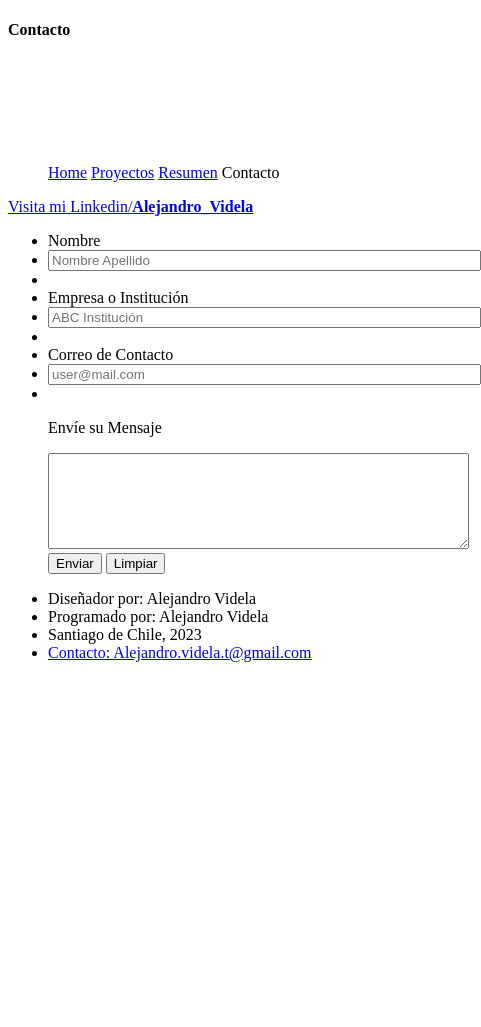
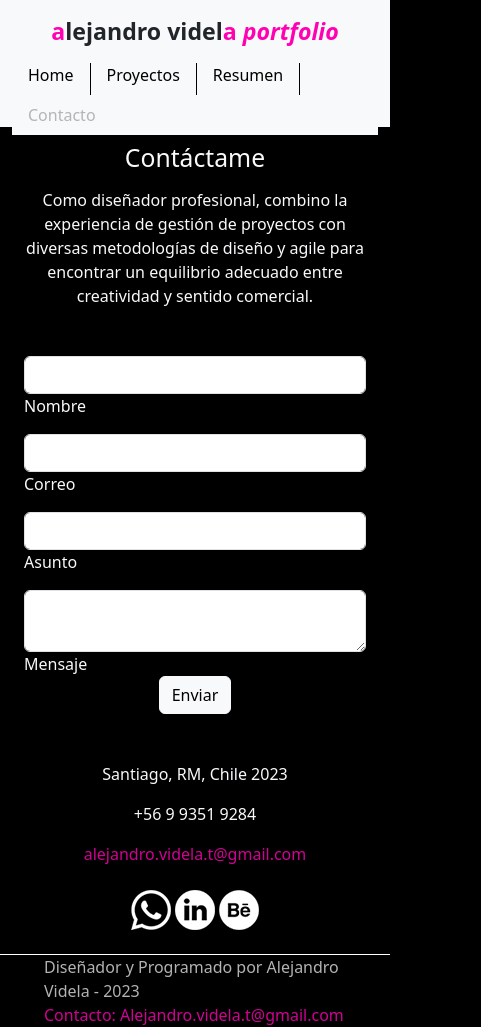
Before and after one commit to ShonenBat51/PF_Videla, a plain HTML site: page pages/contacto.html in a window 390 px wide. Shown: the whole page, 481 px wide, since content can reach past the window. Before the commit the page ends 873 px from the top, so only its background shows below. Drawn offline with nearby package versions, Linux system fonts and the light colour scheme.

Commit message:
se agrega contacto, se corrigen errores de responsive y colores

```diff
--- a/SASS/scss/_footer.scss
+++ b/SASS/scss/_footer.scss
@@ -4,7 +4,26 @@ footer {
     ul {
 
         #fuentecolorclaro {
-            color:rgb(51, 51, 51);
+            color:rgb(179, 179, 179);
+            div {
+                    a:link {
+                        color: #d10293;
+                        background-color: transparent;
+                        text-decoration: none;
+                      }
+
+                      a:hover {
+                        color: #770055;
+                        background-color: transparent;
+                        text-decoration: underline;
+                      }
+                      a:active {
+                        color: #db099c;
+                        background-color: transparent;
+                        text-decoration: underline;
+
+                }
+            }
         }
     }
 }
--- a/SASS/scss/_header.scss
+++ b/SASS/scss/_header.scss
@@ -10,6 +10,10 @@ header {
             }
         }
         div {
+            @media screen and (max-width: 576px)
+            { display: flex;
+                align-items: center;
+                justify-content: center;}
                 .nav {
                     --bs-nav-link-padding-x: 1rem;
                     --bs-nav-link-padding-y: 0.5rem;
--- /dev/null
+++ b/SASS/scss/contacto/_main.scss
@@ -0,0 +1,33 @@
+main {
+    height: 75vh;
+    .animate__fadeInRight {
+        animation-duration: 1s;
+      }
+      section {
+        div {
+            div {
+                ul {
+                    li {
+                        a:link {
+                            color: #d10293;
+                            background-color: transparent;
+                            text-decoration: none;
+                          }
+
+                          a:hover {
+                            color: #770055;
+                            background-color: transparent;
+                            text-decoration: underline;
+                          }
+                          a:active {
+                            color: #db099c;
+                            background-color: transparent;
+                            text-decoration: underline;
+
+                    }
+                    }
+                }
+            }
+        }
+      }
+   }
--- /dev/null
+++ b/SASS/scss/contacto/contacto.scss
@@ -0,0 +1 @@
+@import "./main";
--- a/SASS/scss/style.scss
+++ b/SASS/scss/style.scss
@@ -6,3 +6,4 @@
 @import "./resumen/resumen.scss";
 @import "./proyectos/proyectos.scss";
 @import "./snusi/snusi.scss";
+@import "./contacto/contacto.scss";
--- a/pages/contacto.html
+++ b/pages/contacto.html
@@ -4,50 +4,127 @@
     <meta charset="UTF-8">
     <meta http-equiv="X-UA-Compatible" content="IE=edge">
     <meta name="viewport" content="width=device-width, initial-scale=1.0">
+    <meta name="description" content="Contacto Personal">
+    <meta name="keywords" content="contacto, red social, linkedin, whatsapp, correo">
+    <link
+    rel="shortcut icon"
+    href="../assets/favicon.ico"
+    type="image/x-icon" />
+    <link href="https://cdn.jsdelivr.net/npm/bootstrap@5.3.0-alpha1/dist/css/bootstrap.min.css"
+    rel="stylesheet"
+    integrity="sha384-GLhlTQ8iRABdZLl6O3oVMWSktQOp6b7In1Zl3/Jr59b6EGGoI1aFkw7cmDA6j6gD"
+    crossorigin="anonymous">
+
+    <link
+    rel="stylesheet"
+    href="https://cdnjs.cloudflare.com/ajax/libs/animate.css/4.1.1/animate.min.css"/>
+
+    <link rel="stylesheet" href="../css/style.css/style.css">
     <title>Contacto</title>
 </head>
 <link rel="stylesheet" href="../css/styles.css">
 <title>AV Portfolio</title>
 </head>
-<body>
-<header> <h4>Contacto</h4></header>
-<nav>
-<ul>
-    <list><a href="../index.html">Home</a></list>
-    <list><a href="./proyectos.html">Proyectos</a></list>
-    <list><a href="./resumen.html">Resumen</a></list>
-    <list><a>Contacto</a></list>
-</ul>
-</nav>
+<body class="bg-black">
+    <header class="container-fluid bg-light">
+        <nav class="row h-100 align-content-center">
+            <div class="col-sm-12 col-lg-4 d-flex justify-content-center align-content-center bg-light fs-3 fw-semibold h-50 animate__animated animate__pulse animate__infinite"> <a id="fuentecolorfuerte">a</a><a>lejandro videl</a><a id="fuentecolorfuerte">a <em>portfolio</em></a></div>
 
-    <p> <a id="Contactame" href="https://www.linkedin.com/in/alejandro-videla-torres/" target="_blank">Visita mi Linkedin/<strong>Alejandro_Videla</strong> </a> </p>
-<ul id="formu" >
-    <form action="" method="post">
-        <li><div>     <label for="nombre">Nombre</label></li>
-        <li><input type="text" name="" id="nombre" placeholder="Nombre Apellido" size="51"></div></li>
-        <li></li>
-        <li><div>        <label for="empresa">Empresa o Institución</label></li>
-        <li><input type="text" name="" id="empresa" placeholder="ABC Institución" size="51"></div></li>
-        <li></li>
-        <li><div>        <label for="correo">Correo de Contacto</label></li>
-        <li><input type="text" name="" id="correo" required placeholder="user@mail.com" size="51"></div></li>
+            <div class="col-sm-12 col-lg-8 h-50 align-items-center">
+                <ul class="nav d-flex justify-content-sm-center justify-content-lg-end bg-light">
+                    <li id= margen_negro_der class="nav-item ">
+                      <a class="nav-link" href="../index.html">Home</a>
+                    </li>
+                    <li id= margen_negro_der class="nav-item">
+                      <a class="nav-link" href="./proyectos.html">Proyectos</a>
+                    </li>
+                    <li id= margen_negro_der class="nav-item">
+                      <a class="nav-link" href="./resumen.html">Resumen</a>
+                    </li>
+                    <li class="nav-item">
+                      <a class="nav-link disabled" href="./contacto.html">Contacto</a>
+                    </li>
+                  </ul>
+            </div>
+        </nav>
+    </header>
 
+<main class="h-auto">
+<section class="text-light animate__animated animate__fadeInRight animate__delay-1s">
+    <div class="container">
+    <h2 class="font-weight-bold text-center my-3 text">Contáctame</h2>
+    <p class="text-center mb-5">Como diseñador profesional, combino la experiencia de gestión de proyectos con diversas metodologías de diseño y agile para encontrar un equilibrio adecuado entre creatividad y sentido comercial.
+    </p>
+    </div>
+    <div class="row container mx-auto">
+        <div class="col-md-9 mb-5">
+            <form>
+                <div class="row">
+                    <div class="col-md-6">
+                        <div class="md-form mb-3">
+                            <input type="text" id="name" class="form-control">
+                            <label for="name" class="">Nombre</label>
+                        </div>
+                    </div>
+                    <div class="col-md-6">
+                        <div class="md-form mb-3">
+                            <input type="text" id="email" class="form-control">
+                            <label for="email" class="">Correo</label>
+                        </div>
+                    </div>
+                </div>
+                <div class="row">
+                    <div class="col-md-12">
+                        <div class="md-form mb-3">
+                            <input type="text" id="subject" class="form-control">
+                            <label for="subject" class="">Asunto</label>
+                        </div>
+                    </div>
+                </div>
+                <div class="row">
+                    <div class="col-md-12">
 
-        <li></li>
-        <p>Envíe su Mensaje</p>
-<textarea name="" id="cuadrotexto" cols="50" rows="6"></textarea>
-        <div>
-<input id="enviar" type="submit" value=Enviar />
-<input id="reset" type="reset" value=Limpiar />
+                        <div class="md-form">
+                            <textarea type="text" id="message" class="form-control md-textarea"></textarea>
+                            <label for="message">Mensaje</label>
+                        </div>
+                    </div>
+                </div>
+            </form>
+            <div class="text-center">
+                <a type="submit" class="btn btn-light">Enviar</a>
+            </div>
         </div>
-    </form>
-</ul>
+        <div class="col-md-3 text-center">
+            <ul class="list-unstyled">
+                <li>
+                    <p>Santiago, RM, Chile 2023</p>
+                </li>
+                <li>
+                    <p>+56 9 9351 9284</p>
+                </li>
+                <li class="mb-4">
+                    <a href="mailto:alejandro.videla.t@gmail.com">alejandro.videla.t@gmail.com</a>
+                </li>
+                <div class="container mb-4">
+                    <a href="http://wa.me/+56993519284"><img src="../images/whatsapp.png"></a>
+                    <a href="https://www.linkedin.com/in/alejandro-videla-torres/"><img src="../images/linkedin.png"></a>
+                    <a href="https://www.behance.net/alejandro_videla"><img src="../images/behance.png"></a>
+                </div>
+            </ul>
+
+        </div>
+    </div>
+
+</section>
+</main>
+
+<footer class="container-fluid">
+    <ul class="row bg-black">
+        <div id="fuentecolorclaro">Diseñador y Programado por Alejandro Videla - 2023<div>
+        <div id="fuentecolorclaro"><a href=mailto:alejandro.videla.t@gmail.com>Contacto: Alejandro.videla.t@gmail.com</a></div>
+    </ul>
+</footer>
+<script src="https://cdn.jsdelivr.net/npm/bootstrap@5.3.0-alpha1/dist/js/bootstrap.bundle.min.js" integrity="sha384-w76AqPfDkMBDXo30jS1Sgez6pr3x5MlQ1ZAGC+nuZB+EYdgRZgiwxhTBTkF7CXvN" crossorigin="anonymous"></script>
 </body>
-<footer>
-    <ul>
-    <li>Diseñador por: Alejandro Videla</li>
-    <li>Programado por: Alejandro Videla</li>
-    <li>Santiago de Chile, 2023</li>
-    <li><a href=mailto:alejandro.videla.t@gmail.com>Contacto: Alejandro.videla.t@gmail.com</a></li>
-</ul> </footer>
 </html>
```
Also changed, not shown: index.html (+2 -2 lines), pages/proyectos.html (+5 -5 lines), pages/resumen.html (+2 -2 lines), css/style.css/contacto.css (added), css/style.css/style.css, images/TNE.png (deleted), images/behance.png (added), images/linkedin.png (added), images/whatsapp.png (added), 2 other files.
